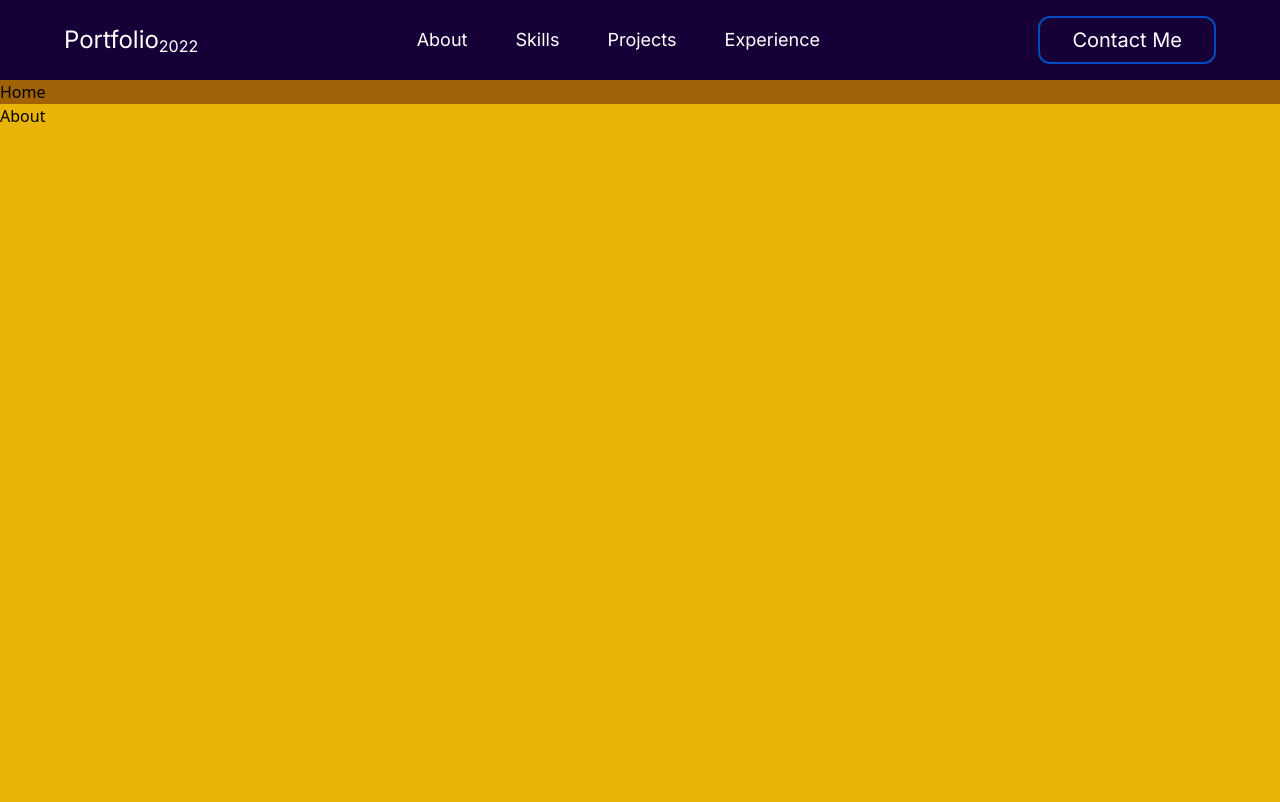
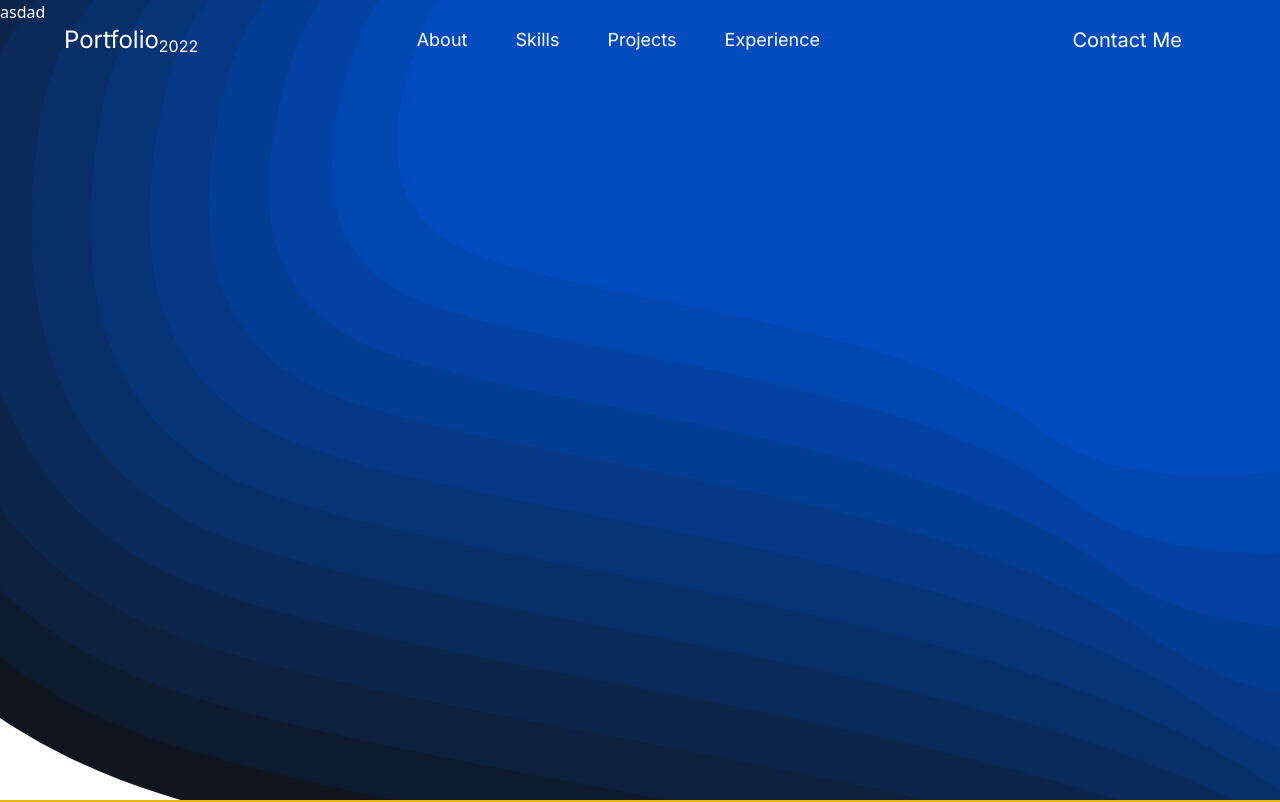
Before and after one commit to Bharat-kr/Profile, a Next.js app: page / in a window 1280 px wide. Shown: the top 802 px of the page. Built offline with nearby package versions, Linux system fonts and the light colour scheme.

Commit message:
added main background

```diff
--- a/components/About/About.jsx
+++ b/components/About/About.jsx
@@ -2,7 +2,7 @@ import React from "react";
 
 const About = () => {
   return (
-    <div id="About" className="h-screen bg-yellow-500 w-full">
+    <div id="About" className="h-screen w-full bg-yellow-500">
       About
     </div>
   );
--- a/components/Contact.jsx
+++ b/components/Contact.jsx
@@ -2,7 +2,7 @@ import React from "react";
 
 const Contact = () => {
   return (
-    <section id="Contact" className="h-screen bg-purple-500 w-full">
+    <section id="Contact" className="h-screen w-full bg-purple-500">
       {" "}
       yes this is Contact
     </section>
--- a/components/Experience/Experience.jsx
+++ b/components/Experience/Experience.jsx
@@ -1,7 +1,11 @@
 import React from "react";
 
 const Experience = () => {
-  return <div id="Experience" className="h-screen bg-yellow-500 w-full">Experience</div>;
+  return (
+    <div id="Experience" className="h-screen w-full bg-yellow-500">
+      Experience
+    </div>
+  );
 };
 
 export default Experience;
--- a/components/Home/Home.jsx
+++ b/components/Home/Home.jsx
@@ -1,9 +1,110 @@
 import React from "react";
+import { motion } from "framer-motion";
 
 const Home = () => {
+  const container = {
+    show: {
+      transition: {
+        duration: 2,
+        type: "linear",
+        staggerChildren: 0.1,
+      },
+    },
+  };
+
+  const item = {
+    show: {
+      x: [20, 0, 20],
+      y: [-10, 0, -10],
+      transition: {
+        duration: 2,
+        repeat: Infinity,
+        type: "spring",
+      },
+    },
+  };
   return (
-    <div id="Home">
-      Home
+    <div id="Home" className="relative h-screen w-screen">
+      <div className="absolute top-0 h-full w-full">
+        <motion.svg
+          variants={container}
+          initial="hidden"
+          animate="show"
+          width="1200"
+          height="580"
+          viewBox="0 0 1200 580"
+          fill="none"
+          xmlns="http://www.w3.org/2000/svg"
+          className="h-full w-full min-w-[1200px]"
+        >
+          <motion.path
+            variants={item}
+            d="M466.9 -88C416.84 16.3466 426.303 81.77 495.29 108.27C598.76 148 844.8 163.91 947.64 250.13C1050.48 336.35 1364.05 269.69 1417.64 121.72C1471.23 -26.25 1567.82 -254.28 1058.64 -254.28C719.247 -254.307 522 -198.88 466.9 -88Z"
+            fill="#FFFA72"
+          />
+          <motion.path
+            variants={item}
+            d="M-269.66 118C-235.74 410.187 -100.106 593.377 137.24 667.57C493.24 778.85 1208.67 823.36 1640.45 1064.77C2072.23 1306.18 2839 1119.59 2742.36 705.27C2645.72 290.95 2535.62 -347.64 1110 -347.64C159.56 -347.64 -300.326 -192.427 -269.66 118Z"
+            fill="#10161F"
+          />
+          <motion.path
+            variants={item}
+            d="M-214.42 100.87C-198.52 377.41 -80.3097 550.787 140.21 621C471 726.32 1145.6 768.45 1540.86 996.92C1936.12 1225.39 2672.2 1048.76 2603.68 656.64C2535.16 264.52 2466.4 -339.86 1117.14 -339.86C217.62 -339.86 -226.233 -192.95 -214.42 100.87V100.87Z"
+            fill="#0E1B2E"
+          />
+          <motion.path
+            variants={item}
+            d="M-157.78 83.7C-157.38 344.58 -55.0203 508.143 149.3 574.39C455.79 673.75 1090 713.49 1450.82 929C1811.64 1144.51 2515.38 977.91 2471.45 608C2427.52 238.09 2394.58 -332.1 1121.69 -332.1C273.09 -332.1 -153.397 -193.503 -157.77 83.69L-157.78 83.7Z"
+            fill="#0D203D"
+          />
+          <motion.path
+            variants={item}
+            d="M-99.8603 66.5299C-112.667 311.763 -24.7136 465.513 164 527.78C447.08 621.17 1041.23 658.53 1369.5 861.14C1697.77 1063.75 2367.72 907.14 2345.12 559.38C2322.52 211.62 2320.36 -324.31 1123.84 -324.31C326.16 -324.31 -81.7403 -194.03 -99.8603 66.5299V66.5299Z"
+            fill="#0B254B"
+          />
+          <motion.path
+            variants={item}
+            d="M-40.7498 49.36C-64.6498 278.94 10.2269 422.873 183.88 481.16C444.36 568.6 998.77 603.57 1296.26 793.25C1593.75 982.93 2228.53 836.25 2224.26 510.76C2219.99 185.27 2244 -316.53 1123.82 -316.53C377.047 -316.53 -11.1431 -194.567 -40.7498 49.36Z"
+            fill="#0A2A5A"
+          />
+          <motion.path
+            variants={item}
+            d="M19.4498 32.19C-13.5569 246.11 49.4798 380.23 208.56 434.55C447.18 516 962.16 548.62 1230.49 725.36C1498.82 902.1 2097.18 765.47 2108.43 462.13C2119.68 158.79 2165.51 -308.75 1121.74 -308.75C425.913 -308.75 58.4831 -195.103 19.4498 32.19Z"
+            fill="#092F68"
+          />
+          <motion.path
+            variants={item}
+            d="M80.6801 15C40.3868 213.267 92.7201 337.573 237.68 387.92C455.15 463.43 930.97 493.64 1171.68 657.45C1412.39 821.26 1973.13 694.62 1997.29 413.45C2021.45 132.28 2085.14 -301 1117.75 -301C472.81 -301 127.12 -195.667 80.6801 15Z"
+            fill="#073377"
+          />
+          <motion.path
+            variants={item}
+            d="M142.87 -2.14993C97.0502 180.47 139.804 294.963 271.13 341.33C468.13 410.88 905.04 438.7 1119.53 589.58C1334.02 740.46 1856.08 623.82 1890.7 364.87C1925.32 105.92 2003 -293.2 1112 -293.2C518 -293.2 194.97 -196.183 142.91 -2.14993H142.87Z"
+            fill="#063885"
+          />
+          <motion.path
+            variants={item}
+            d="M206 -19.3199C156.293 147.64 190.483 252.307 308.57 294.68C485.69 358.27 883.98 383.68 1073.62 521.68C1263.26 659.68 1745.62 552.98 1788.31 316.23C1831 79.4801 1919.13 -285.43 1104.48 -285.43C561.38 -285.43 261.886 -196.73 206 -19.3299V-19.3199Z"
+            fill="#043D94"
+          />
+          <motion.path
+            variants={item}
+            d="M270 -36.49C218 114.843 244.61 209.71 349.83 248.11C507.69 305.74 867.58 328.79 1033.68 453.8C1199.78 578.81 1641.33 482.17 1689.94 267.61C1738.55 53.05 1833.64 -277.65 1095.37 -277.65C603.164 -277.65 328.04 -197.263 270 -36.49Z"
+            fill="#0342A2"
+          />
+          <motion.path
+            variants={item}
+            d="M334.8 -53.66C281.98 82 301.96 167.053 394.74 201.5C533.92 253.16 855.64 273.83 999.45 385.91C1143.26 497.99 1543.08 411.34 1595.45 218.98C1647.82 26.62 1746.56 -269.87 1084.66 -269.87C643.38 -269.87 393.434 -197.8 334.82 -53.66H334.8Z"
+            fill="#0147B0"
+          />
+          <motion.path
+            variants={item}
+            d="M400.45 -70.83C348.29 49.17 362.564 124.407 443.27 154.88C564.32 200.59 848.09 218.88 970.82 318.02C1093.55 417.16 1450.71 340.52 1504.71 170.35C1558.71 0.180038 1657.94 -262.09 1072.41 -262.09C682.057 -262.09 458.057 -198.337 400.41 -70.83H400.45Z"
+            fill="#004CBF"
+          />
+        </motion.svg>
+      </div>
+      <div className="absolute top-0 h-full w-full text-white">asdad</div>
     </div>
   );
 };
--- a/components/Main.jsx
+++ b/components/Main.jsx
@@ -7,7 +7,7 @@ import Skills from "./Skills/Skills";
 
 const Main = () => {
   return (
-    <div className="bg-yellow-700 grow">
+    <div className="flex flex-col overflow-hidden">
       <Home />
       <About />
       <Skills />
--- a/components/Navbar.jsx
+++ b/components/Navbar.jsx
@@ -10,11 +10,15 @@ const Navbar = () => {
 
   return (
     <AnimatePresence>
-      <div className="h-[10vh] bg-c1 sticky top-0 z-10 flex items-center px-4 sm:px-8 py-2 sm:py-4 md:px-16 md:py-8 justify-between font-inter text-white ">
+      <div
+        className={`fixed top-0 z-10 flex h-[10vh] w-full items-center justify-between bg-${
+          open ? "c1" : "transparent"
+        } px-4 py-2 font-inter text-white sm:px-8 sm:py-4 md:px-16 md:py-8 `}
+      >
         <a className="text-2xl font-medium" href="#Home">
           Portfolio<sub className="text-base">2022</sub>
         </a>
-        <nav className="lg:flex space-x-4 text-lg hidden" key="main">
+        <nav className="hidden space-x-4 text-lg lg:flex" key="main">
           <a href="#About" className="btn-nav">
             About
           </a>
@@ -30,7 +34,7 @@ const Navbar = () => {
         </nav>
         <a
           href="#Contact"
-          className="hidden lg:flex text-xl border-2 font-medium border-c6 hover:bg-c6 px-8 py-2 rounded-xl"
+          className="hidden rounded-xl border-2 border-c6 px-8 py-2 text-xl font-medium hover:bg-c6 lg:flex"
         >
           Contact Me
         </a>
@@ -38,7 +42,7 @@ const Navbar = () => {
       </div>
       {open && (
         <motion.nav
-          className="md:hidden flex bg-c1 w-full flex-col h-[90vh] fixed top-[10vh] right-0 space-y-4 text-lg p-2 text-white items-center"
+          className="fixed top-[10vh] z-10 flex h-[90vh] w-full flex-col items-center space-y-4 bg-c1 p-2 text-lg text-white md:hidden"
           initial={{ x: -100, opacity: 0 }}
           animate={{ x: 0, opacity: 1 }}
           exit={{ x: 100, opacity: 0 }}
--- a/components/NavbarButton.js
+++ b/components/NavbarButton.js
@@ -10,7 +10,7 @@ const NavbarButton = ({ open, setOpen }) => {
       onClick={() => {
         setOpen((prev) => !prev);
       }}
-      className="lg:hidden w-10 h-10 cursor-pointer"
+      className="h-10 w-10 cursor-pointer lg:hidden"
       xmlns="http://www.w3.org/2000/svg"
     >
       <motion.path
--- a/components/Projects/Projects.jsx
+++ b/components/Projects/Projects.jsx
@@ -1,7 +1,11 @@
 import React from "react";
 
 const Projects = () => {
-  return <div id="Projects" className="h-screen bg-yellow-500 w-full">Projects</div>;
+  return (
+    <div id="Projects" className="h-screen w-full bg-yellow-500">
+      Projects
+    </div>
+  );
 };
 
 export default Projects;
--- a/components/Skills/Skills.jsx
+++ b/components/Skills/Skills.jsx
@@ -2,7 +2,7 @@ import React from "react";
 
 const Skills = () => {
   return (
-    <div id="Skills" className="h-screen bg-yellow-500 w-full">
+    <div id="Skills" className="h-screen w-full bg-yellow-500">
       Skills
     </div>
   );
--- a/package.json
+++ b/package.json
@@ -19,6 +19,8 @@
     "eslint": "8.21.0",
     "eslint-config-next": "12.2.4",
     "postcss": "^8.4.14",
+    "prettier": "^2.7.1",
+    "prettier-plugin-tailwindcss": "^0.1.13",
     "tailwindcss": "^3.1.8"
   }
 }
--- a/pages/api/hello.js
+++ b/pages/api/hello.js
@@ -1,5 +1,5 @@
 // Next.js API route support: https://nextjs.org/docs/api-routes/introduction
 
 export default function handler(req, res) {
-  res.status(200).json({ name: 'John Doe' })
+  res.status(200).json({ name: "John Doe" });
 }
--- a/styles/globals.css
+++ b/styles/globals.css
@@ -3,12 +3,16 @@
 @tailwind components;
 @tailwind utilities;
 
+* {
+  margin: 0;
+  padding: 0;
+}
 @layer components {
   .btn-nav {
-    @apply hover:bg-[#d9d9d926] rounded-lg px-4 py-2;
+    @apply rounded-lg px-4 py-2 hover:bg-[#d9d9d926];
   }
   .btn-nav2 {
-    @apply hover:bg-[#d9d9d926] rounded-lg px-4 py-2 border-c8 border-2 w-4/5 text-center hover:border-transparent;
+    @apply w-4/5 rounded-lg border-2 border-c8 px-4 py-2 text-center hover:border-transparent hover:bg-[#d9d9d926];
   }
 }
 
```
Also changed, not shown: 1 other file (tests, documents, lock files or other folders).
